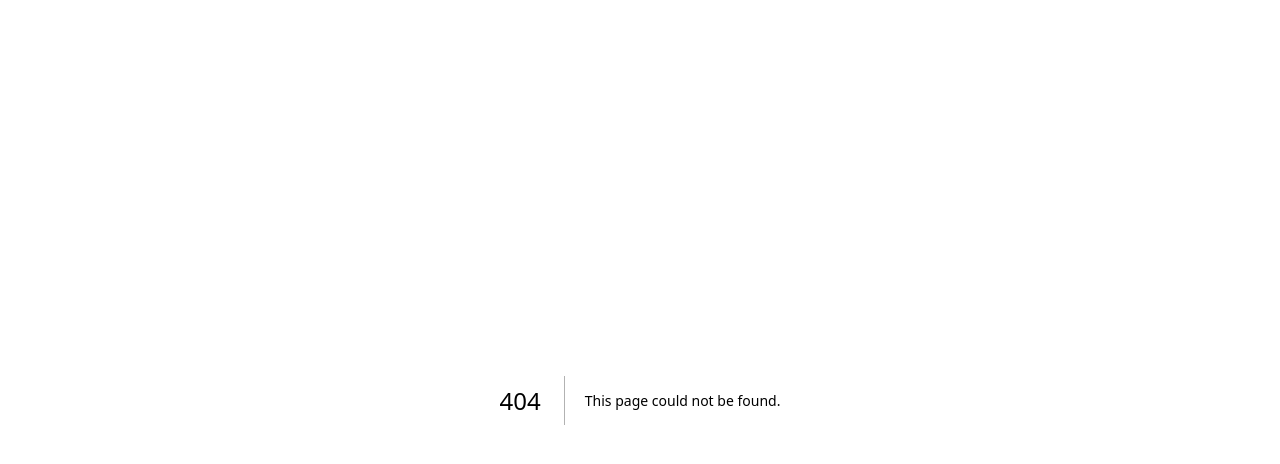
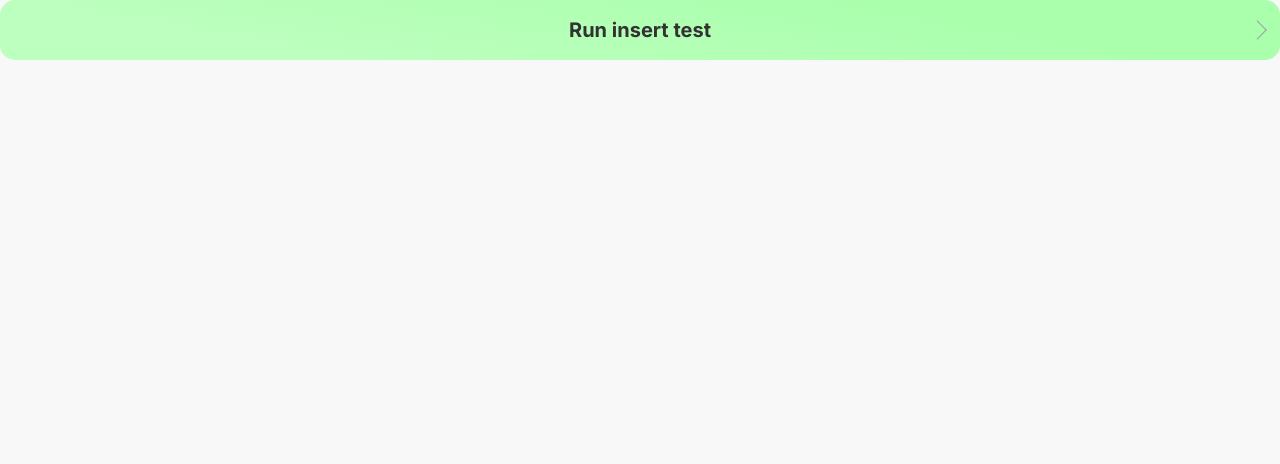
Before and after one commit to nextas-jp/n-tapin-vercel, a Next.js app: page /rls-test/bad-insert in a window 1280 px wide. Before the commit this address had no page. Shown: the top 464 px of the page. Built offline with nearby package versions, Linux system fonts and the light colour scheme.

Commit message:
tenant table insert test

```diff
--- /dev/null
+++ b/app/rls-test/bad-insert/page.js
@@ -0,0 +1,25 @@
+'use client';
+
+import { createBrowserClient } from "@/utils/supabase/client";
+import { PrimaryButton } from "@/components/Buttons";
+
+export default function BadInsertTest() {
+  async function run() {
+    const supabase = createBrowserClient();
+    const { data: { user } } = await supabase.auth.getUser();
+    console.log('me:', user?.id);
+
+    const { data, error } = await supabase
+      .from('tenant_members')
+      .insert({
+        tenant_id: '028d41ee-b961-4e95-bded-273729714fc1',   // another tenant
+        user_id: user.id,
+        role: 'manager',
+      })
+      .select();
+
+    console.log('data:', data);
+    console.log('error:', error);
+  }
+  return <PrimaryButton onClick={run}>Run insert test</PrimaryButton>;
+}
```
